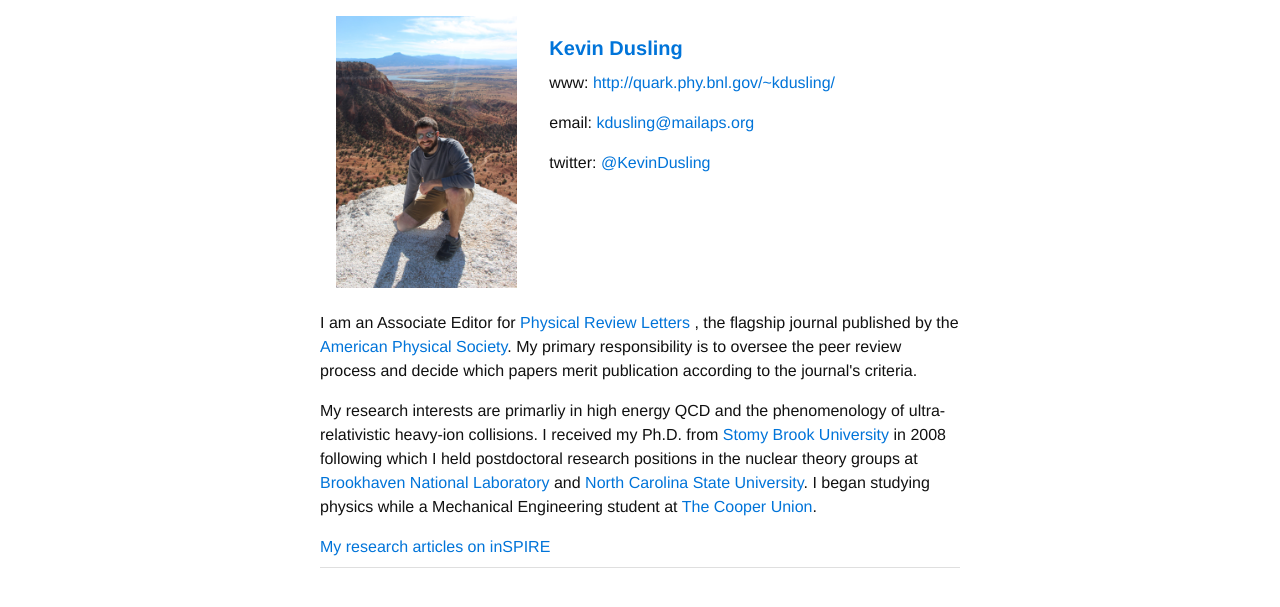
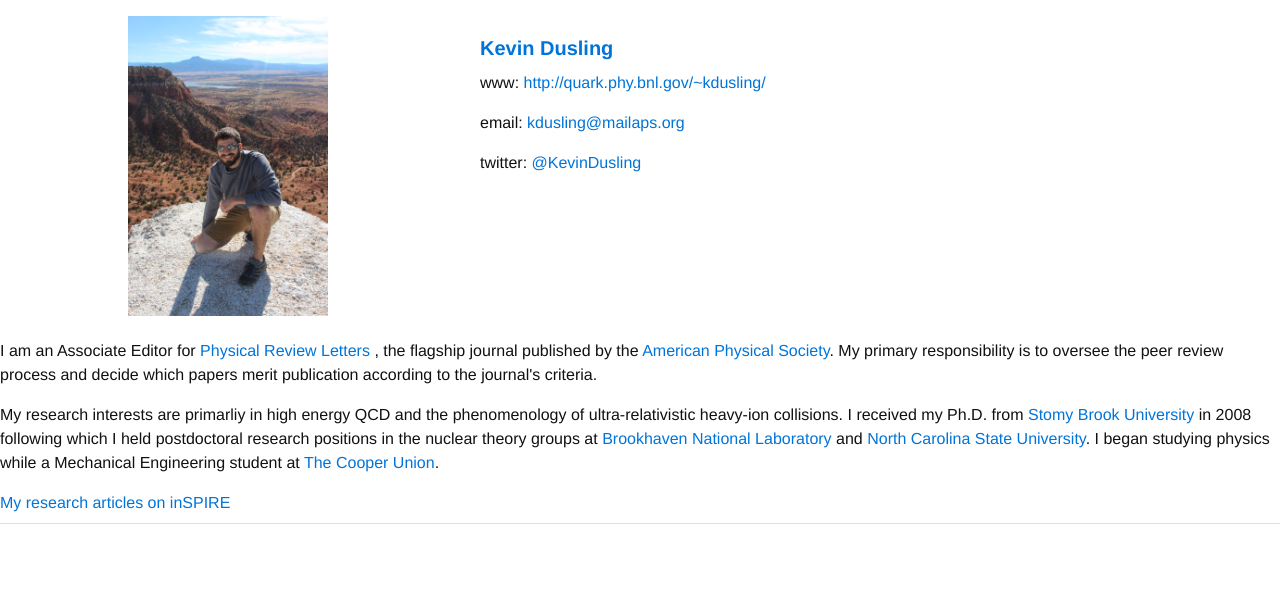
Before and after one commit to kdusling/kdusling.github.io, a Jekyll site: the page built from index.html, in a window 1280 px wide. Shown: the top 607 px of the page. Built offline with Jekyll 4.4.1, drawn with Linux system fonts in a browser that asks for light colours.

Commit message:
Update default.html

```diff
--- a/_layouts/default.html
+++ b/_layouts/default.html
@@ -34,7 +34,7 @@
 </head>
 <body>
 
-<div class="col-12 sm-col-8 md-col-6 m0 mx-auto">
+<div>
 
 {{ content }}
 
```
